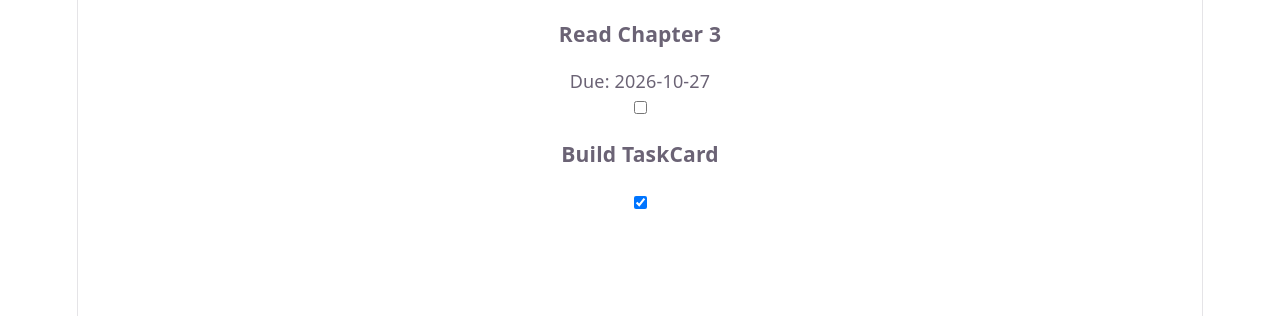
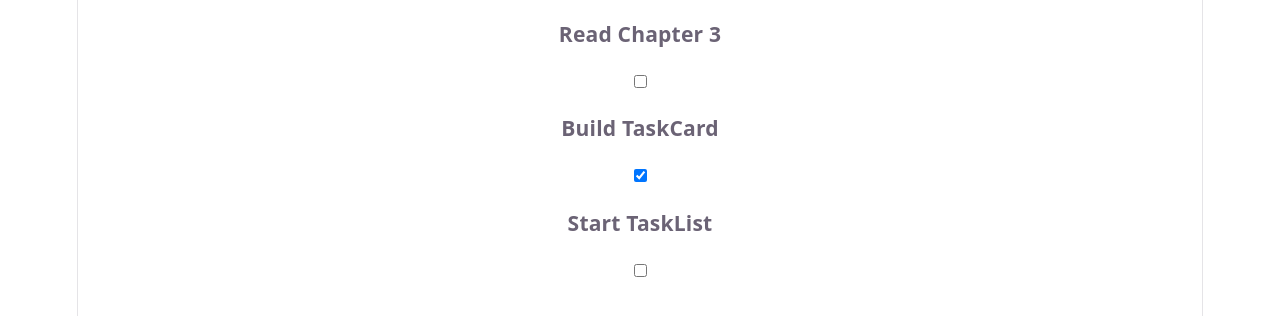
Before and after one commit to Big-Zool/sfwe475-lab3-2103060186, a React (Vite) app in the folder task-board/: page / in a window 1280 px wide. Shown: the top 316 px of the page. Built offline with nearby package versions, Linux system fonts and the light colour scheme.

Commit message:
feat: render hard-coded tasks in TaskList with map()

```diff
--- a/task-board/src/App.tsx
+++ b/task-board/src/App.tsx
@@ -1,12 +1,7 @@
-import TaskCard from "./TaskCard";
+import TaskList from "./TaskList";
 
 function App() {
-  return (
-    <>
-      <TaskCard title="Read Chapter 3" done={false} dueDate="2026-10-27" />
-      <TaskCard title="Build TaskCard" done={true} />
-    </>
-  );
+  return <TaskList />;
 }
 
 export default App;
--- /dev/null
+++ b/task-board/src/TaskList.tsx
@@ -0,0 +1,20 @@
+import type { Task } from "./schemas";
+import TaskCard from "./TaskCard";
+
+const tasks: Task[] = [
+  { id: 1, title: "Read Chapter 3", done: false },
+  { id: 2, title: "Build TaskCard", done: true },
+  { id: 3, title: "Start TaskList", done: false },
+];
+
+function TaskList() {
+  return (
+    <div>
+      {tasks.map((task) => (
+        <TaskCard title={task.title} done={task.done} />
+      ))}
+    </div>
+  );
+}
+
+export default TaskList;
```
